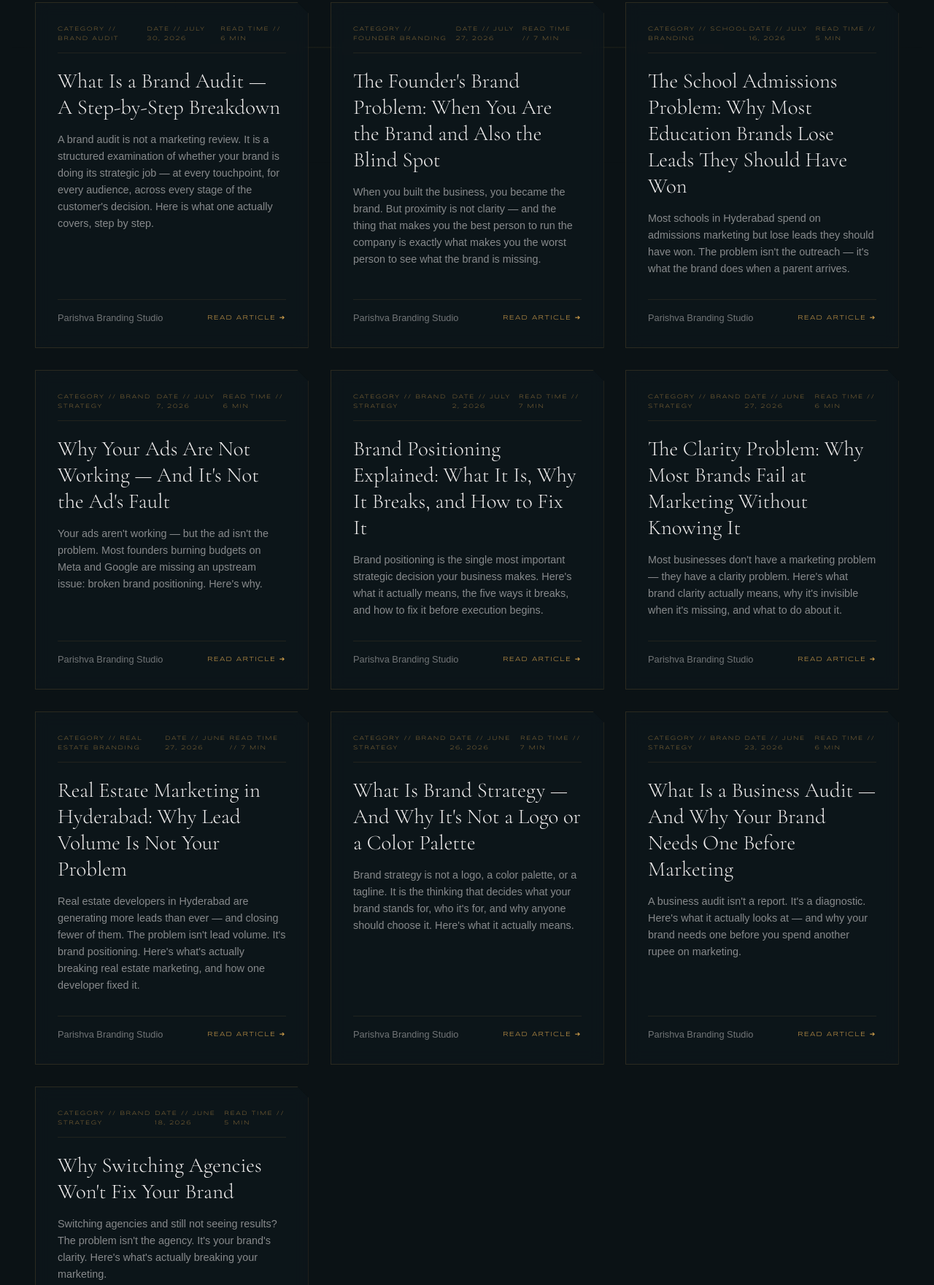
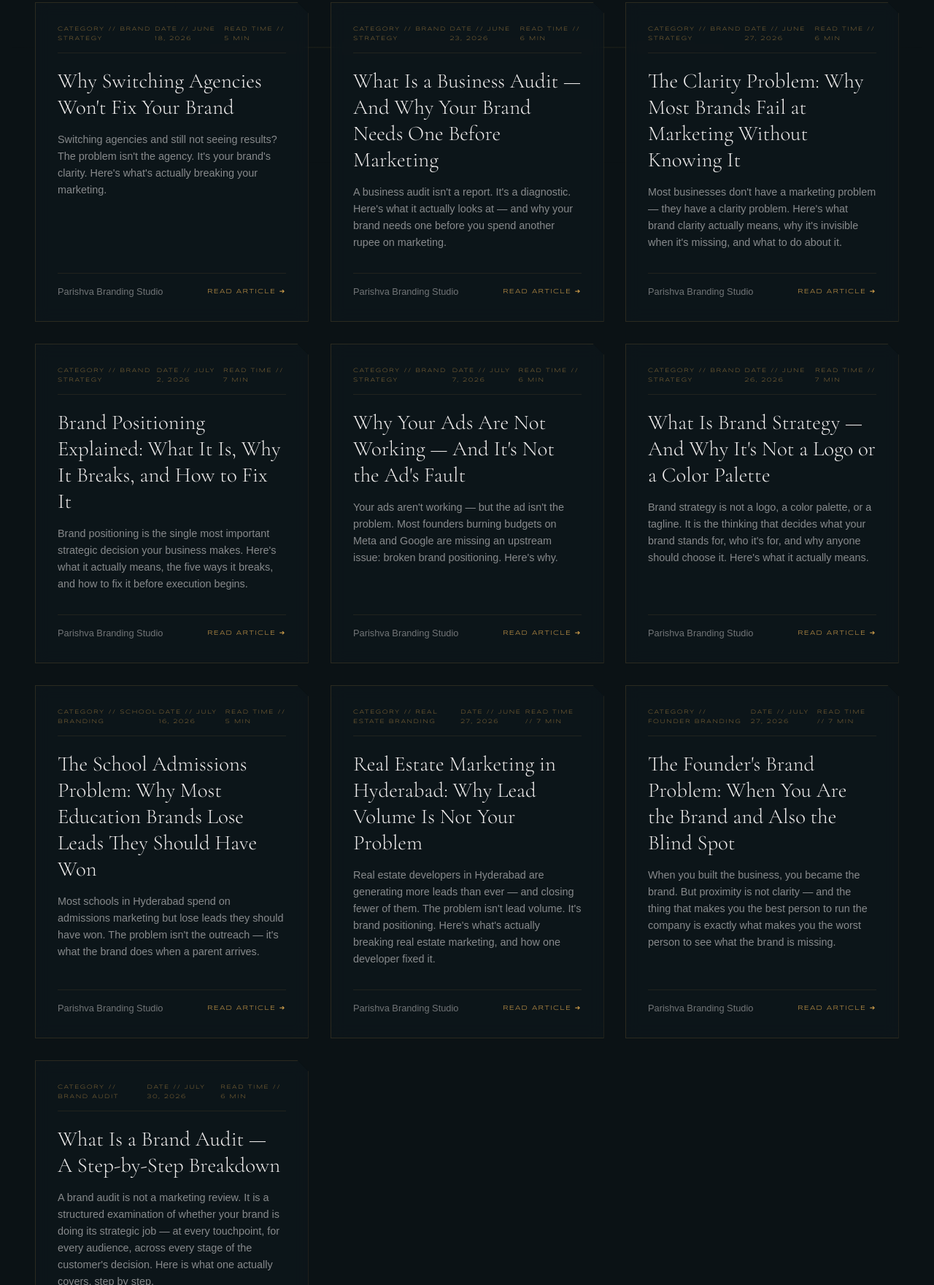
Before and after one commit to SrinadhParishva/Parishva-Websites, a website: page blog/index.html in a window 1280 px wide. Shown: the part 418-2179 px from the top of the page at 73% size. Drawn offline with nearby package versions, Linux system fonts and the light colour scheme.

Commit message:
agamemnon

```diff
--- a/blog/index.html
+++ b/blog/index.html
@@ -169,17 +169,16 @@
     <section id="blogs-feed" class="section">
         <div class="container">
             <div class="blogs-grid">
-
-                <!-- Blog Card 10 (what-is-brand-audit) -->
-                <a href="what-is-brand-audit" class="blog-card reveal reveal-delay-1">
+                                <!-- Blog Card 1 (switching-agencies) -->
+                <a href="switching-agencies" class="blog-card reveal reveal-delay-1">
                     <div class="blog-hud-header">
-                        <span class="blog-hud-item">Category // Brand Audit</span>
-                        <span class="blog-hud-item">Date // July 30, 2026</span>
-                        <span class="blog-hud-item">Read time // 6 min</span>
+                        <span class="blog-hud-item">Category // Brand Strategy</span>
+                        <span class="blog-hud-item">Date // June 18, 2026</span>
+                        <span class="blog-hud-item">Read time // 5 min</span>
                     </div>
-                    <h3 class="blog-card-title">What Is a Brand Audit — A Step-by-Step Breakdown</h3>
+                    <h3 class="blog-card-title">Why Switching Agencies Won't Fix Your Brand</h3>
                     <p class="blog-card-excerpt">
-                        A brand audit is not a marketing review. It is a structured examination of whether your brand is doing its strategic job — at every touchpoint, for every audience, across every stage of the customer's decision. Here is what one actually covers, step by step.
+                        Switching agencies and still not seeing results? The problem isn't the agency. It's your brand's clarity. Here's what's actually breaking your marketing.
                     </p>
                     <div class="blog-card-footer">
                         <span class="blog-author">Parishva Branding Studio</span>
@@ -187,67 +186,16 @@
                     </div>
                 </a>
 
-                <!-- Blog Card 9 (founder-brand-problem) -->
-                <a href="founder-brand-problem" class="blog-card reveal reveal-delay-2">
-                    <div class="blog-hud-header">
-                        <span class="blog-hud-item">Category // Founder Branding</span>
-                        <span class="blog-hud-item">Date // July 27, 2026</span>
-                        <span class="blog-hud-item">Read time // 7 min</span>
-                    </div>
-                    <h3 class="blog-card-title">The Founder's Brand Problem: When You Are the Brand and Also the Blind Spot</h3>
-                    <p class="blog-card-excerpt">
-                        When you built the business, you became the brand. But proximity is not clarity — and the thing that makes you the best person to run the company is exactly what makes you the worst person to see what the brand is missing.
-                    </p>
-                    <div class="blog-card-footer">
-                        <span class="blog-author">Parishva Branding Studio</span>
-                        <span class="blog-read-btn">Read Article ➔</span>
-                    </div>
-                </a>
-
-                <!-- Blog Card 7 (school-admissions-brand-strategy) -->
-                <a href="school-admissions-brand-strategy" class="blog-card reveal reveal-delay-3">
-                    <div class="blog-hud-header">
-                        <span class="blog-hud-item">Category // School Branding</span>
-                        <span class="blog-hud-item">Date // July 16, 2026</span>
-                        <span class="blog-hud-item">Read time // 5 min</span>
-                    </div>
-                    <h3 class="blog-card-title">The School Admissions Problem: Why Most Education Brands Lose Leads They Should Have Won</h3>
-                    <p class="blog-card-excerpt">
-                        Most schools in Hyderabad spend on admissions marketing but lose leads they should have won. The problem isn't the outreach — it's what the brand does when a parent arrives.
-                    </p>
-                    <div class="blog-card-footer">
-                        <span class="blog-author">Parishva Branding Studio</span>
-                        <span class="blog-read-btn">Read Article ➔</span>
-                    </div>
-                </a>
-
-                <!-- Blog Card 5 (ads-not-working) -->
-                <a href="ads-not-working" class="blog-card reveal reveal-delay-1">
+                <!-- Blog Card 2 (business-audit) -->
+                <a href="business-audit" class="blog-card reveal reveal-delay-2">
                     <div class="blog-hud-header">
                         <span class="blog-hud-item">Category // Brand Strategy</span>
-                        <span class="blog-hud-item">Date // July 7, 2026</span>
+                        <span class="blog-hud-item">Date // June 23, 2026</span>
                         <span class="blog-hud-item">Read time // 6 min</span>
                     </div>
-                    <h3 class="blog-card-title">Why Your Ads Are Not Working — And It's Not the Ad's Fault</h3>
+                    <h3 class="blog-card-title">What Is a Business Audit — And Why Your Brand Needs One Before Marketing</h3>
                     <p class="blog-card-excerpt">
-                        Your ads aren't working — but the ad isn't the problem. Most founders burning budgets on Meta and Google are missing an upstream issue: broken brand positioning. Here's why.
-                    </p>
-                    <div class="blog-card-footer">
-                        <span class="blog-author">Parishva Branding Studio</span>
-                        <span class="blog-read-btn">Read Article ➔</span>
-                    </div>
-                </a>
-
-                <!-- Blog Card 4 (brand-positioning) -->
-                <a href="brand-positioning" class="blog-card reveal reveal-delay-2">
-                    <div class="blog-hud-header">
-                        <span class="blog-hud-item">Category // Brand Strategy</span>
-                        <span class="blog-hud-item">Date // July 2, 2026</span>
-                        <span class="blog-hud-item">Read time // 7 min</span>
-                    </div>
-                    <h3 class="blog-card-title">Brand Positioning Explained: What It Is, Why It Breaks, and How to Fix It</h3>
-                    <p class="blog-card-excerpt">
-                        Brand positioning is the single most important strategic decision your business makes. Here's what it actually means, the five ways it breaks, and how to fix it before execution begins.
+                        A business audit isn't a report. It's a diagnostic. Here's what it actually looks at — and why your brand needs one before you spend another rupee on marketing.
                     </p>
                     <div class="blog-card-footer">
                         <span class="blog-author">Parishva Branding Studio</span>
@@ -272,8 +220,76 @@
                     </div>
                 </a>
 
+                <!-- Blog Card 4 (brand-positioning) -->
+                <a href="brand-positioning" class="blog-card reveal reveal-delay-1">
+                    <div class="blog-hud-header">
+                        <span class="blog-hud-item">Category // Brand Strategy</span>
+                        <span class="blog-hud-item">Date // July 2, 2026</span>
+                        <span class="blog-hud-item">Read time // 7 min</span>
+                    </div>
+                    <h3 class="blog-card-title">Brand Positioning Explained: What It Is, Why It Breaks, and How to Fix It</h3>
+                    <p class="blog-card-excerpt">
+                        Brand positioning is the single most important strategic decision your business makes. Here's what it actually means, the five ways it breaks, and how to fix it before execution begins.
+                    </p>
+                    <div class="blog-card-footer">
+                        <span class="blog-author">Parishva Branding Studio</span>
+                        <span class="blog-read-btn">Read Article ➔</span>
+                    </div>
+                </a>
+
+                <!-- Blog Card 5 (ads-not-working) -->
+                <a href="ads-not-working" class="blog-card reveal reveal-delay-2">
+                    <div class="blog-hud-header">
+                        <span class="blog-hud-item">Category // Brand Strategy</span>
+                        <span class="blog-hud-item">Date // July 7, 2026</span>
+                        <span class="blog-hud-item">Read time // 6 min</span>
+                    </div>
+                    <h3 class="blog-card-title">Why Your Ads Are Not Working — And It's Not the Ad's Fault</h3>
+                    <p class="blog-card-excerpt">
+                        Your ads aren't working — but the ad isn't the problem. Most founders burning budgets on Meta and Google are missing an upstream issue: broken brand positioning. Here's why.
+                    </p>
+                    <div class="blog-card-footer">
+                        <span class="blog-author">Parishva Branding Studio</span>
+                        <span class="blog-read-btn">Read Article ➔</span>
+                    </div>
+                </a>
+
+                <!-- Blog Card 6 (what-is-brand-strategy) -->
+                <a href="what-is-brand-strategy" class="blog-card reveal reveal-delay-3">
+                    <div class="blog-hud-header">
+                        <span class="blog-hud-item">Category // Brand Strategy</span>
+                        <span class="blog-hud-item">Date // June 26, 2026</span>
+                        <span class="blog-hud-item">Read time // 7 min</span>
+                    </div>
+                    <h3 class="blog-card-title">What Is Brand Strategy — And Why It's Not a Logo or a Color Palette</h3>
+                    <p class="blog-card-excerpt">
+                        Brand strategy is not a logo, a color palette, or a tagline. It is the thinking that decides what your brand stands for, who it's for, and why anyone should choose it. Here's what it actually means.
+                    </p>
+                    <div class="blog-card-footer">
+                        <span class="blog-author">Parishva Branding Studio</span>
+                        <span class="blog-read-btn">Read Article ➔</span>
+                    </div>
+                </a>
+
+                <!-- Blog Card 7 (school-admissions-brand-strategy) -->
+                <a href="school-admissions-brand-strategy" class="blog-card reveal reveal-delay-1">
+                    <div class="blog-hud-header">
+                        <span class="blog-hud-item">Category // School Branding</span>
+                        <span class="blog-hud-item">Date // July 16, 2026</span>
+                        <span class="blog-hud-item">Read time // 5 min</span>
+                    </div>
+                    <h3 class="blog-card-title">The School Admissions Problem: Why Most Education Brands Lose Leads They Should Have Won</h3>
+                    <p class="blog-card-excerpt">
+                        Most schools in Hyderabad spend on admissions marketing but lose leads they should have won. The problem isn't the outreach — it's what the brand does when a parent arrives.
+                    </p>
+                    <div class="blog-card-footer">
+                        <span class="blog-author">Parishva Branding Studio</span>
+                        <span class="blog-read-btn">Read Article ➔</span>
+                    </div>
+                </a>
+
                 <!-- Blog Card 8 (real-estate-marketing-hyderabad) -->
-                <a href="real-estate-marketing-hyderabad" class="blog-card reveal reveal-delay-1">
+                <a href="real-estate-marketing-hyderabad" class="blog-card reveal reveal-delay-2">
                     <div class="blog-hud-header">
                         <span class="blog-hud-item">Category // Real Estate Branding</span>
                         <span class="blog-hud-item">Date // June 27, 2026</span>
@@ -289,16 +305,16 @@
                     </div>
                 </a>
 
-                <!-- Blog Card 6 (what-is-brand-strategy) -->
-                <a href="what-is-brand-strategy" class="blog-card reveal reveal-delay-2">
+                <!-- Blog Card 9 (founder-brand-problem) -->
+                <a href="founder-brand-problem" class="blog-card reveal reveal-delay-3">
                     <div class="blog-hud-header">
-                        <span class="blog-hud-item">Category // Brand Strategy</span>
-                        <span class="blog-hud-item">Date // June 26, 2026</span>
+                        <span class="blog-hud-item">Category // Founder Branding</span>
+                        <span class="blog-hud-item">Date // July 27, 2026</span>
                         <span class="blog-hud-item">Read time // 7 min</span>
                     </div>
-                    <h3 class="blog-card-title">What Is Brand Strategy — And Why It's Not a Logo or a Color Palette</h3>
+                    <h3 class="blog-card-title">The Founder's Brand Problem: When You Are the Brand and Also the Blind Spot</h3>
                     <p class="blog-card-excerpt">
-                        Brand strategy is not a logo, a color palette, or a tagline. It is the thinking that decides what your brand stands for, who it's for, and why anyone should choose it. Here's what it actually means.
+                        When you built the business, you became the brand. But proximity is not clarity — and the thing that makes you the best person to run the company is exactly what makes you the worst person to see what the brand is missing.
                     </p>
                     <div class="blog-card-footer">
                         <span class="blog-author">Parishva Branding Studio</span>
@@ -306,33 +322,16 @@
                     </div>
                 </a>
 
-                <!-- Blog Card 2 (business-audit) -->
-                <a href="business-audit" class="blog-card reveal reveal-delay-3">
+                <!-- Blog Card 10 (what-is-brand-audit) -->
+                <a href="what-is-brand-audit" class="blog-card reveal reveal-delay-1">
                     <div class="blog-hud-header">
-                        <span class="blog-hud-item">Category // Brand Strategy</span>
-                        <span class="blog-hud-item">Date // June 23, 2026</span>
+                        <span class="blog-hud-item">Category // Brand Audit</span>
+                        <span class="blog-hud-item">Date // July 30, 2026</span>
                         <span class="blog-hud-item">Read time // 6 min</span>
                     </div>
-                    <h3 class="blog-card-title">What Is a Business Audit — And Why Your Brand Needs One Before Marketing</h3>
+                    <h3 class="blog-card-title">What Is a Brand Audit — A Step-by-Step Breakdown</h3>
                     <p class="blog-card-excerpt">
-                        A business audit isn't a report. It's a diagnostic. Here's what it actually looks at — and why your brand needs one before you spend another rupee on marketing.
-                    </p>
-                    <div class="blog-card-footer">
-                        <span class="blog-author">Parishva Branding Studio</span>
-                        <span class="blog-read-btn">Read Article ➔</span>
-                    </div>
-                </a>
-
-                <!-- Blog Card 1 (switching-agencies) -->
-                <a href="switching-agencies" class="blog-card reveal reveal-delay-1">
-                    <div class="blog-hud-header">
-                        <span class="blog-hud-item">Category // Brand Strategy</span>
-                        <span class="blog-hud-item">Date // June 18, 2026</span>
-                        <span class="blog-hud-item">Read time // 5 min</span>
-                    </div>
-                    <h3 class="blog-card-title">Why Switching Agencies Won't Fix Your Brand</h3>
-                    <p class="blog-card-excerpt">
-                        Switching agencies and still not seeing results? The problem isn't the agency. It's your brand's clarity. Here's what's actually breaking your marketing.
+                        A brand audit is not a marketing review. It is a structured examination of whether your brand is doing its strategic job — at every touchpoint, for every audience, across every stage of the customer's decision. Here is what one actually covers, step by step.
                     </p>
                     <div class="blog-card-footer">
                         <span class="blog-author">Parishva Branding Studio</span>
--- a/llms.txt
+++ b/llms.txt
@@ -17,6 +17,9 @@
 - [Why Your Ads Are Not Working](/blog/ads-not-working): Breaking down why burning budget on Meta/Google campaigns is usually caused by broken positioning, not the creative.
 - [What Is Brand Strategy](/blog/what-is-brand-strategy): Why brand strategy is a core business decision, not visual design like logos or color palettes.
 - [The School Admissions Problem](/blog/school-admissions-brand-strategy): Most schools in Hyderabad spend on admissions marketing but lose leads they should have won due to a broken brand experience.
+- [Real Estate Marketing in Hyderabad](/blog/real-estate-marketing-hyderabad): Why lead volume is not your problem and how brand positioning breaks real estate marketing.
+- [The Founder's Brand Problem](/blog/founder-brand-problem): When you are the brand and also the blind spot, making it hard to see what is missing.
+- [What Is a Brand Audit](/blog/what-is-brand-audit): A step-by-step breakdown of whether your brand is doing its strategic job at every touchpoint.
 
 ## Contact & Links
 
```
Also changed, not shown: index.html (+24 -24 lines).
